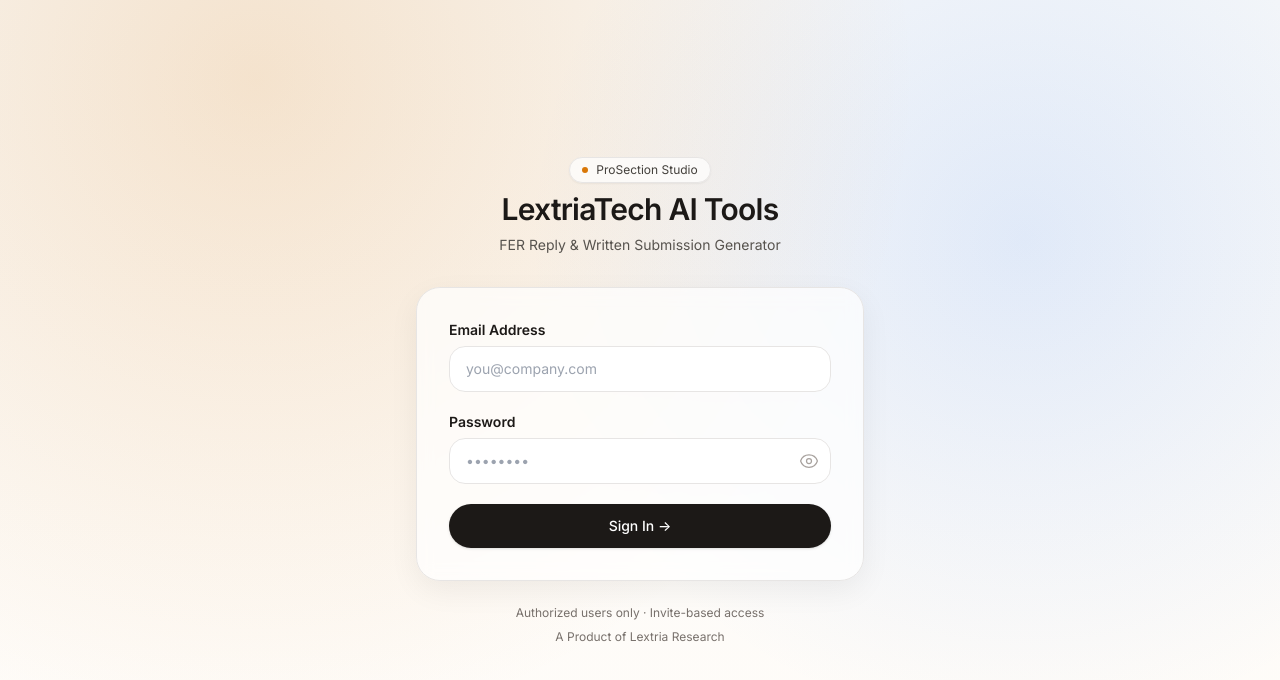
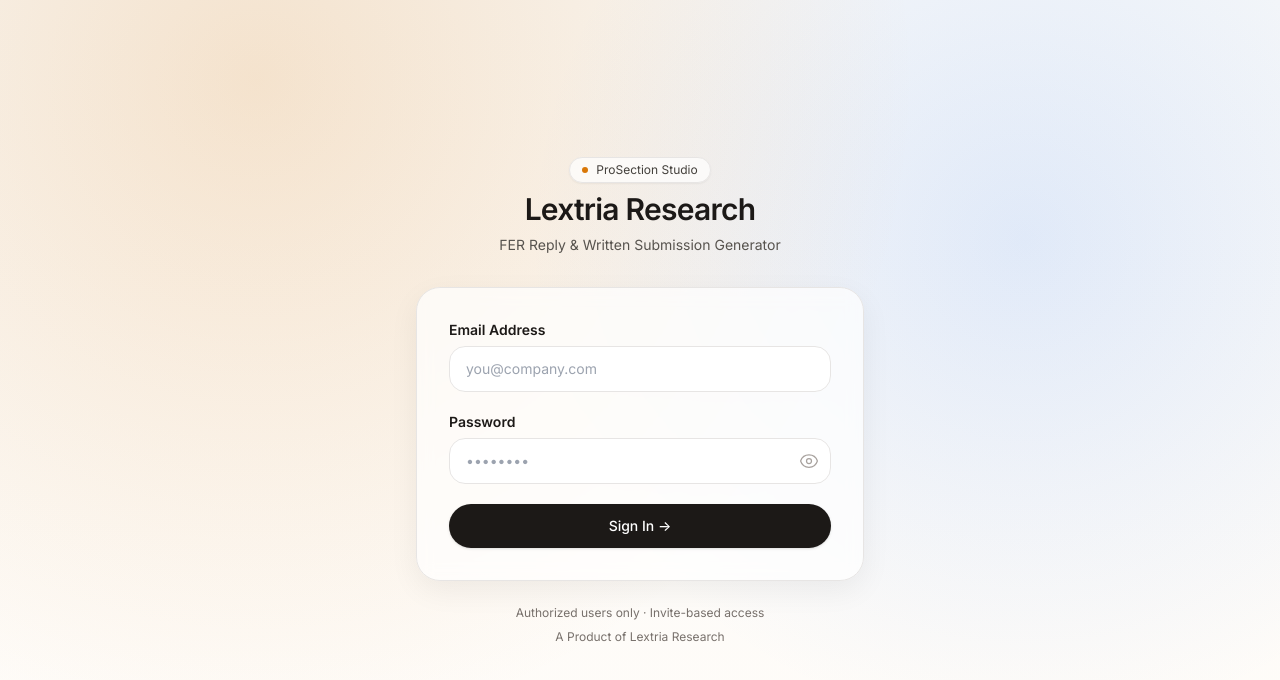
Before and after one commit to Thilakbangera/FRONTEND_IP_TOOL, a Next.js app: page /login in a window 1280 px wide. Shown: the top 680 px of the page. Built offline with nearby package versions, Linux system fonts and the light colour scheme; no server answers.

Commit message:
Update page.tsx

```diff
--- a/app/login/page.tsx
+++ b/app/login/page.tsx
@@ -46,7 +46,7 @@ export default function LoginPage() {
             ProSection Studio
           </div>
           <h1 className="text-3xl font-semibold tracking-tight text-stone-900">
-            LextriaTech AI Tools
+            Lextria Research
           </h1>
           <p className="text-sm text-stone-600">
             FER Reply &amp; Written Submission Generator
```
